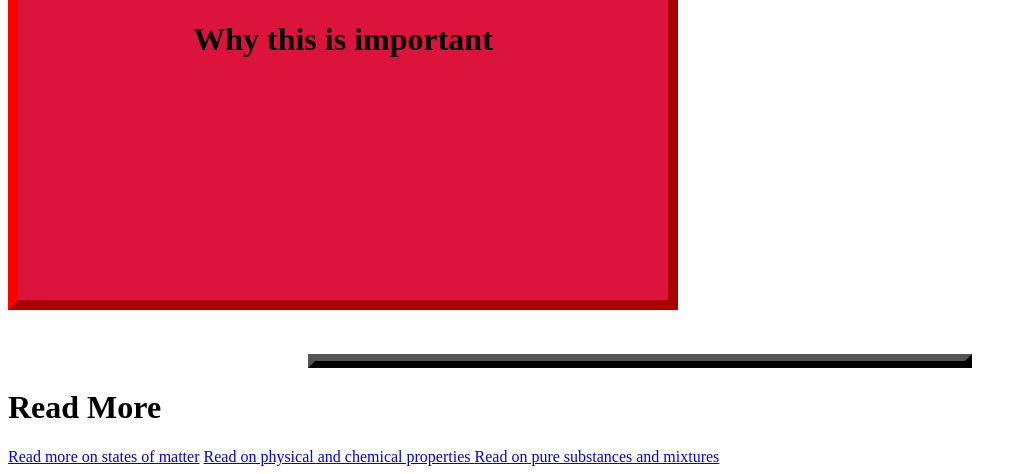
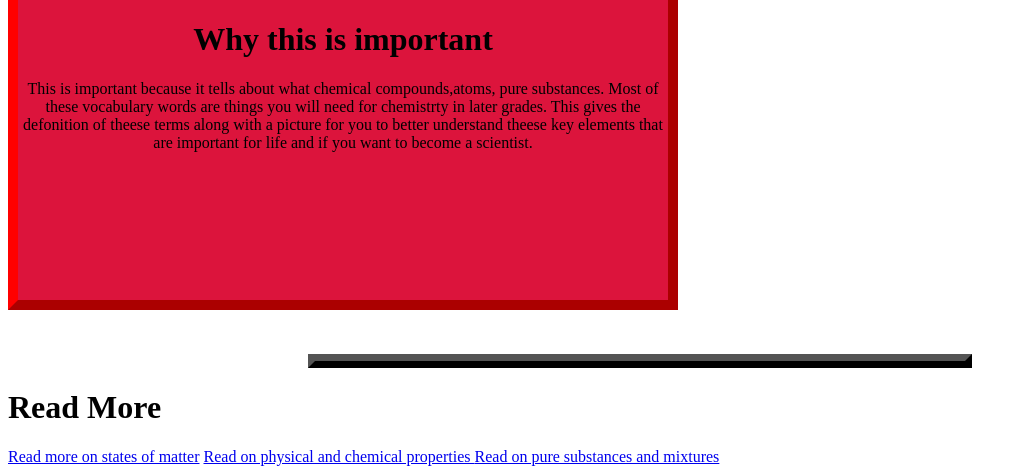
Before and after one commit to websitekid/Ae, a plain HTML site: page index.html in a window 1280 px wide. Shown: the part 1938-2412 px from the top of the page, without its empty margins (0-1027 px from the left). Drawn offline with Linux system fonts and the light colour scheme.

Commit message:
added explanation

```diff
--- a/index.html
+++ b/index.html
@@ -115,6 +115,7 @@ img {
         </div>
     <div class = crimson>
         <h1>Why this is important </h1>
+        <p>This is important because it  tells about what chemical compounds,atoms, pure substances. Most of these vocabulary words are things you will need for chemistrty in later grades. This gives the defonition of theese terms along with a picture for you to better understand theese key elements that  are important for life and if you want to become a scientist. </p>
     </div>
 <br>
 <br>
```
